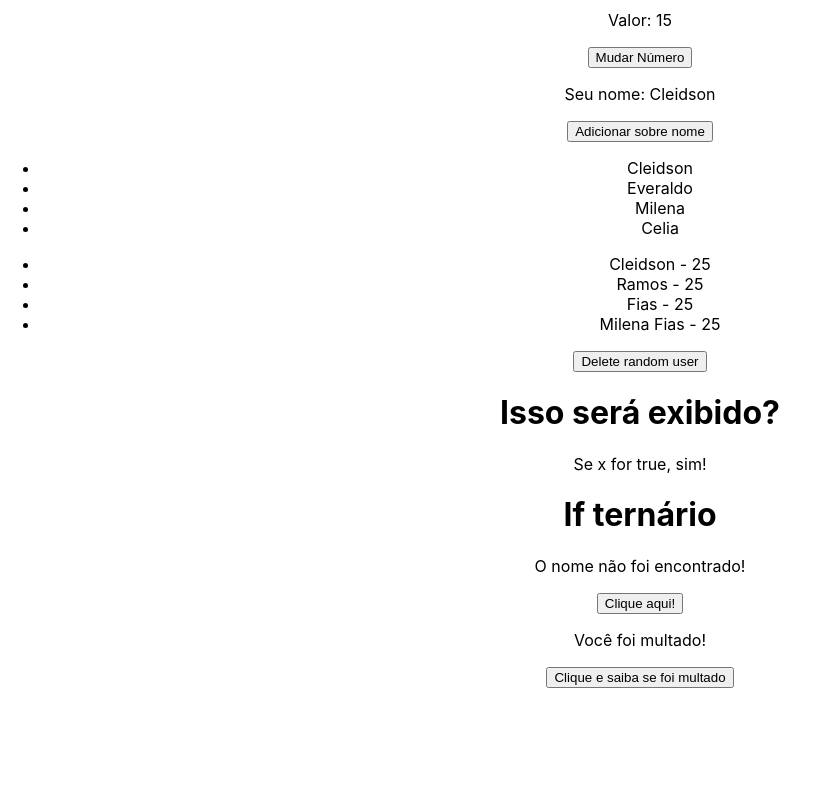
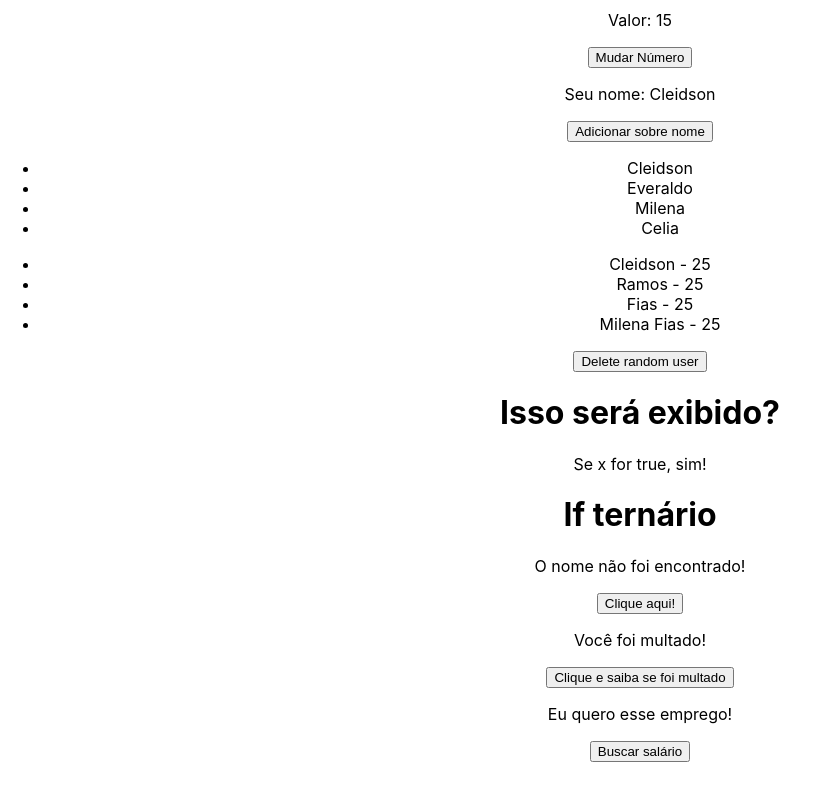
Before and after one commit to CFias/react, a React (Create React App) app in the folder 3_SECTION3/section3/: page / in a window 1280 px wide. Shown: the part 1024-1824 px from the top of the page, without its empty margins (0-819 px from the left). Before the commit the page ends 1762 px from the top, so only its background shows below. Built offline with nearby package versions, Linux system fonts and the light colour scheme.

Commit message:
Update ConditionalRender.js

```diff
--- a/3_SECTION3/section3/src/components/ConditionalRender.js
+++ b/3_SECTION3/section3/src/components/ConditionalRender.js
@@ -5,7 +5,9 @@ const ConditionalRender = () => {
 
     const [name, setName] = useState("Cleidson");
 
-    const [vel, setVel] = useState(101)
+    const [vel, setVel] = useState(101);
+
+    const [salary, setSalary] = useState(4500);
 
   return (
     <div>
@@ -37,7 +39,16 @@ const ConditionalRender = () => {
             </div>
         )}
         <button onClick={() => setVel(90)}>Clique e saiba se foi multado</button>
-
+        {salary >= 4500 ? (
+            <div>
+                <p>Eu quero esse emprego!</p>
+            </div>
+        ) : (
+            <div>
+                <p>O salário de {salary}, é muito baixo para o que eu sei.</p>
+            </div>
+        )}
+        <button onClick={() => setSalary(3500)}>Buscar salário</button>
     </div>
   )
 }
```
